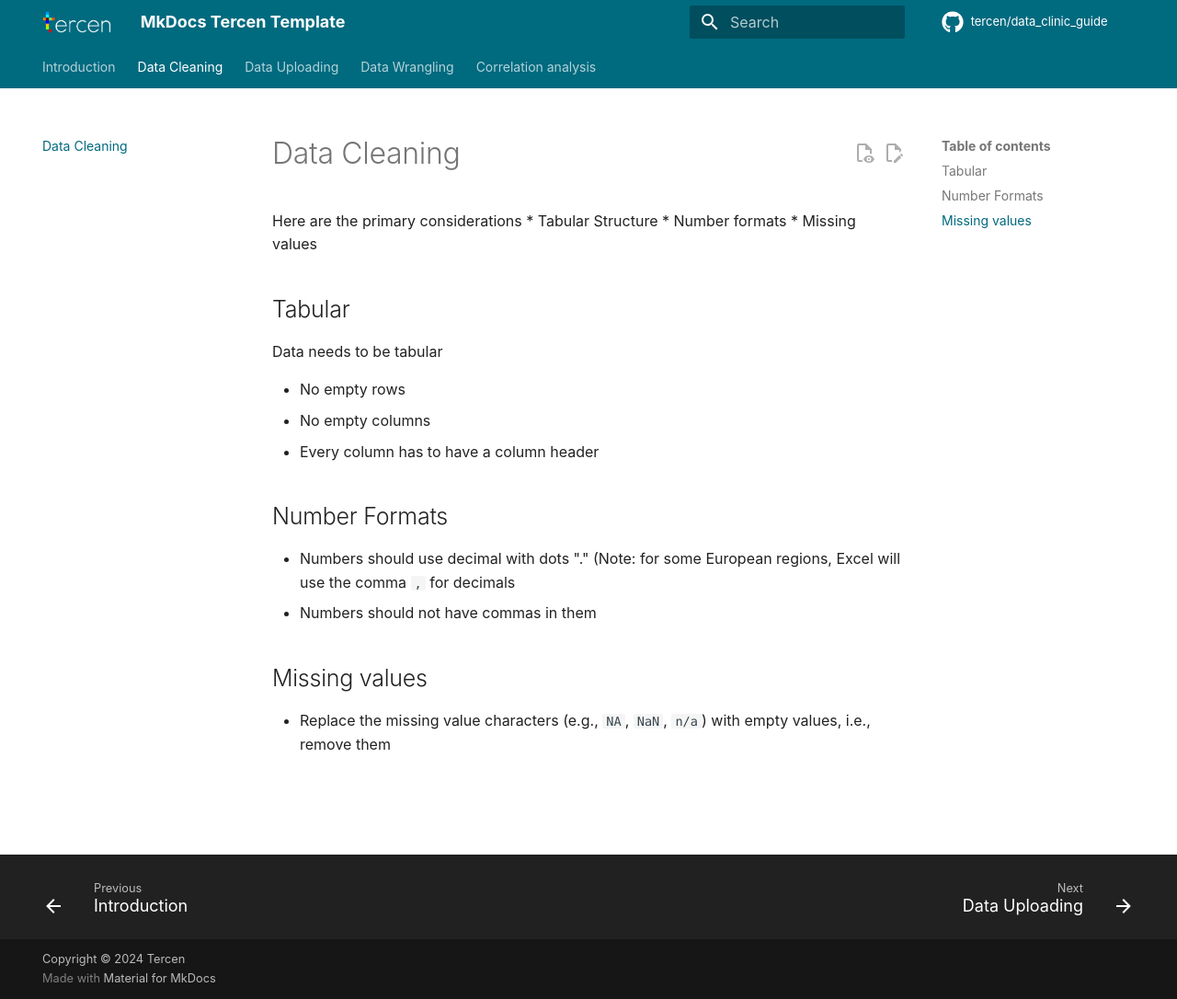
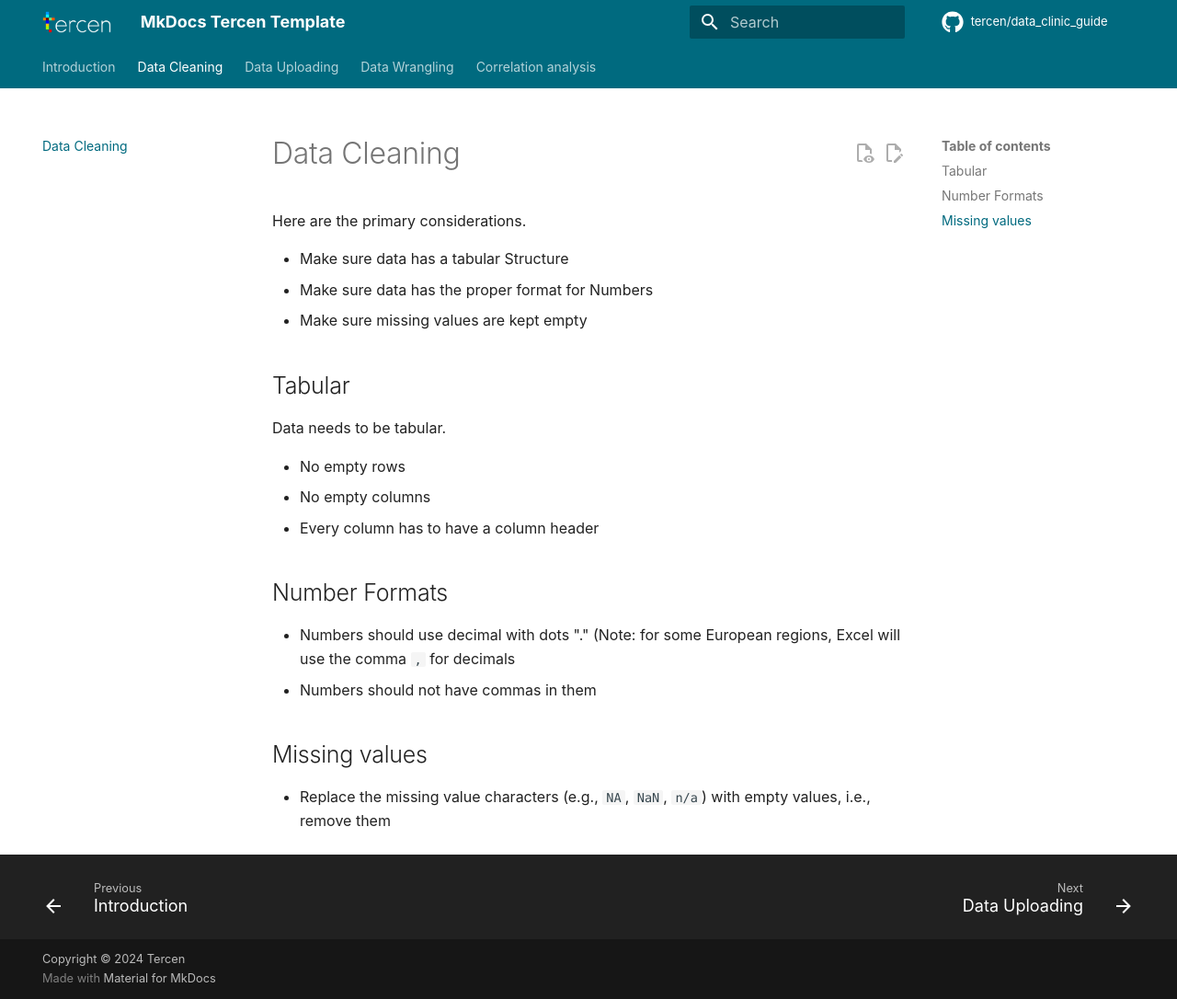
Before and after one commit to tercen/data_clinic_guide, an MkDocs documentation site: the page built from docs/01_data_cleaning.md, in a window 1280 px wide and 1086 px high. Shown: the whole window at 92% size. Built offline with MkDocs 1.6.1 and Material for MkDocs 9.7.7, drawn with Linux system fonts in a browser that asks for light colours; comment, search, counter and statistics services are not loaded; the version menu is left out.

Commit message:
Update 01_data_cleaning.md

```diff
--- a/docs/01_data_cleaning.md
+++ b/docs/01_data_cleaning.md
@@ -1,12 +1,13 @@
 # Data Cleaning
 
-Here are the primary considerations
-* Tabular Structure
-* Number formats
-* Missing values
+Here are the primary considerations.
+
+* Make sure data has a tabular Structure
+* Make sure data has the proper format for Numbers
+* Make sure missing values are kept empty
 
 ## Tabular
-Data needs to be tabular
+Data needs to be tabular.
 
 * No empty rows
 * No empty columns
```
